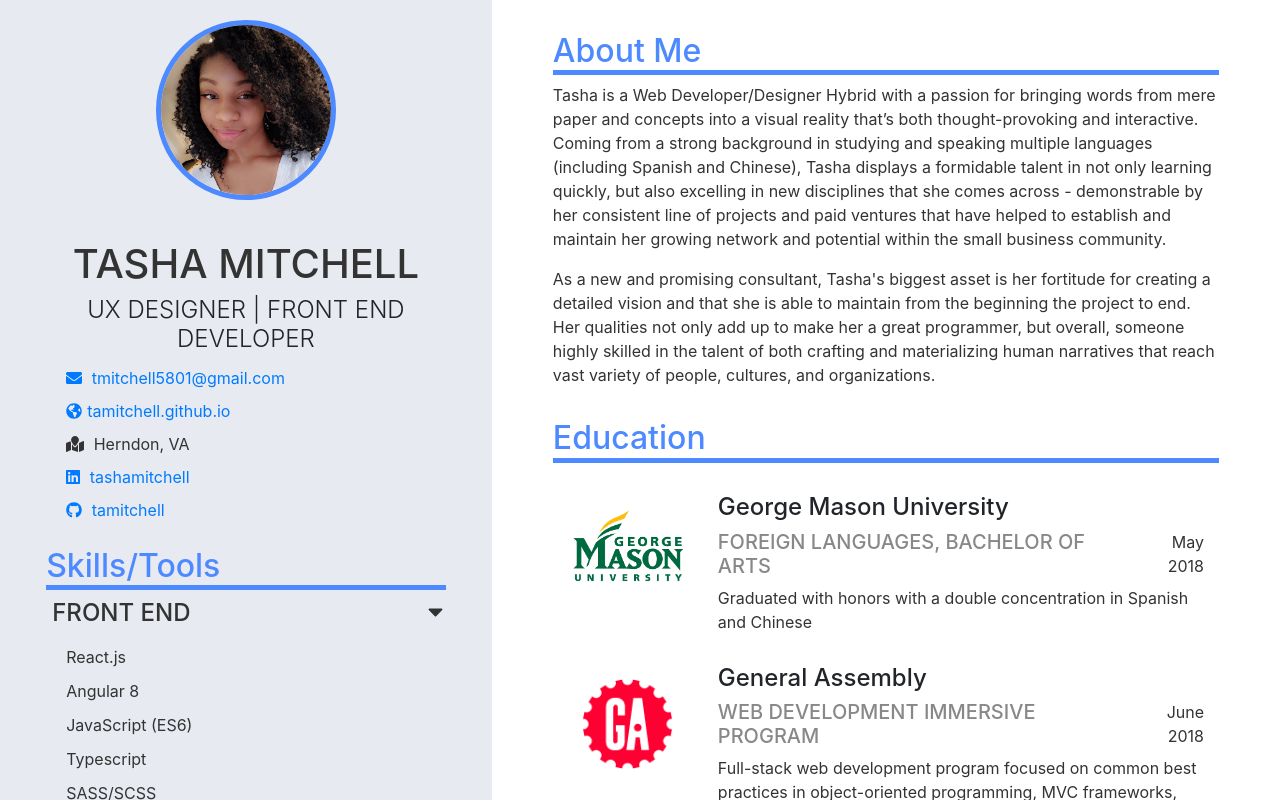
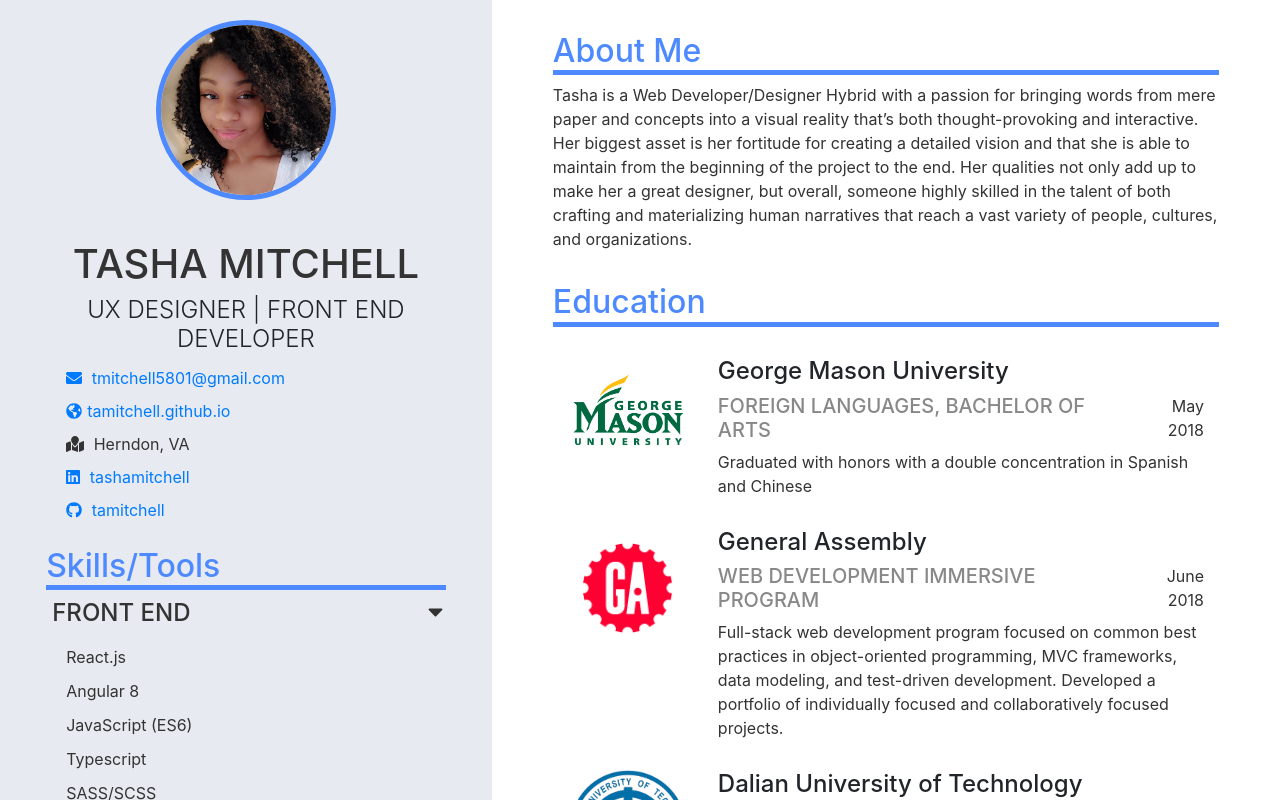
Before and after one commit to tamitchell/tamitchell.github.io, a React app: page / in a window 1280 px wide. Shown: the top 800 px of the page. Built offline with nearby package versions, Linux system fonts and the light colour scheme.

Commit message:
updated summary

```diff
--- a/src/components/data.js
+++ b/src/components/data.js
@@ -70,9 +70,9 @@
 
 const summaryData = {
   paragraph1:
-    "Tasha is a Web Developer/Designer Hybrid with a passion for bringing words from mere paper and concepts into a visual reality that’s both thought-provoking and interactive. Coming from a strong background in studying and speaking multiple languages (including Spanish and Chinese), Tasha displays a formidable talent in not only learning quickly, but also excelling in new disciplines that she comes across - demonstrable by her consistent line of projects and paid ventures that have helped to establish and maintain her growing network and potential within the small business community.",
+    "Tasha is a Web Developer/Designer Hybrid with a passion for bringing words from mere paper and concepts into a visual reality that’s both thought-provoking and interactive. Her biggest asset is her fortitude for creating a detailed vision and that she is able to maintain from the beginning of the project to the end. Her qualities not only add up to make her a great designer, but overall, someone highly skilled in the talent of both crafting and materializing human narratives that reach a vast variety of people, cultures, and organizations.",
   paragraph2:
-    "As a new and promising consultant, Tasha's biggest asset is her fortitude for creating a detailed vision and that she is able to maintain from the beginning the project to end. Her qualities not only add up to make her a great programmer, but overall, someone highly skilled in the talent of both crafting and materializing human narratives that reach vast variety of people, cultures, and organizations."
+    ""
 };
 
 const educationData = {
```
Also changed, not shown: 9 other files (tests, documents, lock files or other folders).
